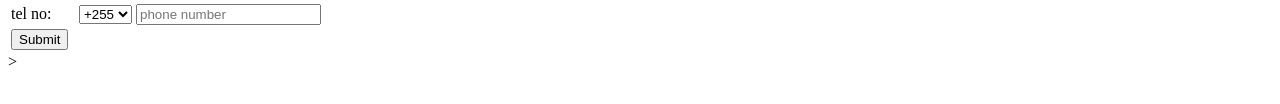
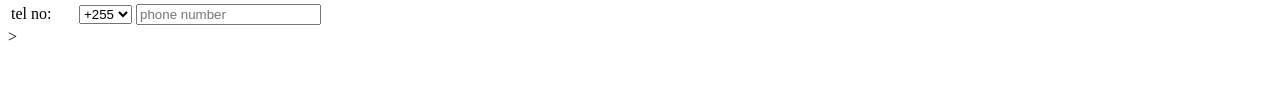
Before and after one commit to fabrice-tuyizere/fabriceproject1, a plain HTML site: page index.html in a window 1280 px wide. Shown: the part 238-342 px from the top of the page. Drawn offline with Linux system fonts and the light colour scheme.

Commit message:
changed commit

```diff
--- a/index.html
+++ b/index.html
@@ -61,12 +61,6 @@
 		<input type="number" placeholder="phone number "name="">
 
 	</td>
-</tr>
-<tr>
-<td>
-<input type="submit" placeholder="submit" name="">
-</td>
-</tr>
 
 
 
```
